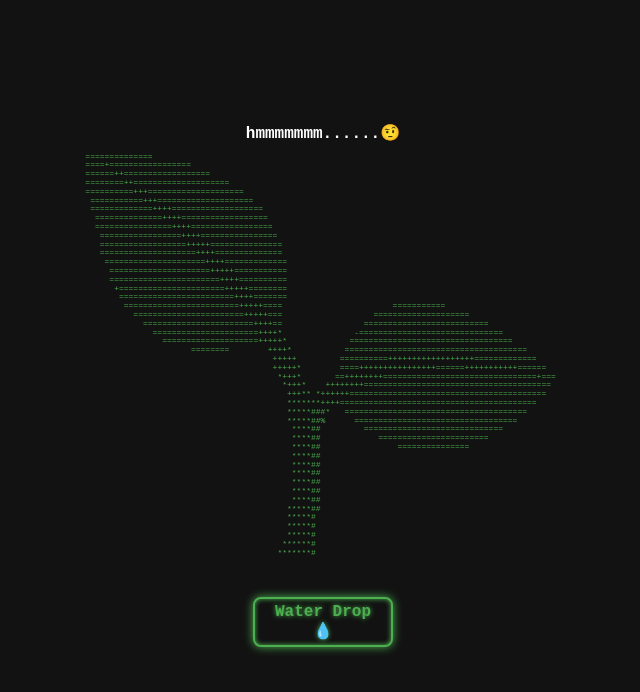
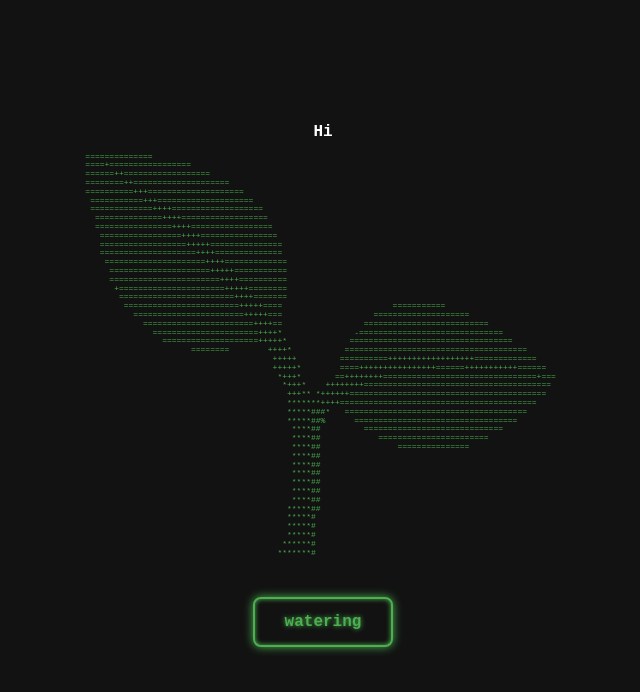
Before and after one commit to Liquid-h/Growing-Plant, a plain HTML site: page index.html in a window 1280 px wide. Shown: the whole page, without its empty margins (317-957 px from the left). Drawn offline with Linux system fonts and the light colour scheme.

Commit message:
Update index.html

```diff
--- a/index.html
+++ b/index.html
@@ -158,12 +158,12 @@
                 // 오늘 이미 물을 준 경우 (버튼 비활성화)
                 waterBtn.disabled = true;
                 waterBtn.innerText = "Done! 💤";
-                statusWord.innerText = "yummy! 😋💧"; // 머리 위 텍스트 변경
+                statusWord.innerText = "See ya"; // 머리 위 텍스트 변경
             } else {
                 // 오늘 물을 아직 안 준 경우
                 waterBtn.disabled = false;
-                waterBtn.innerText = "Water Drop 💧";
-                statusWord.innerText = "hmmmmmmm......🤨";
+                waterBtn.innerText = "watering";
+                statusWord.innerText = "Hi";
             }
         }
 
```
